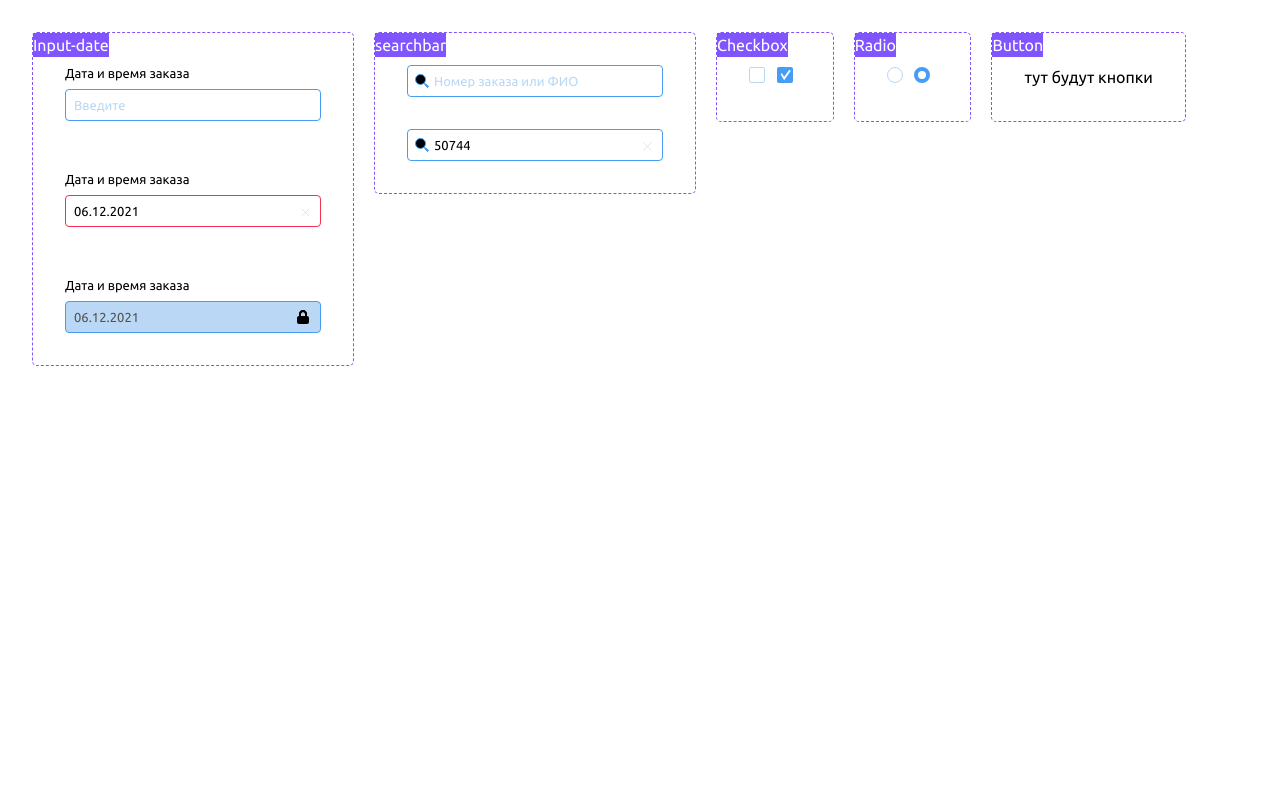
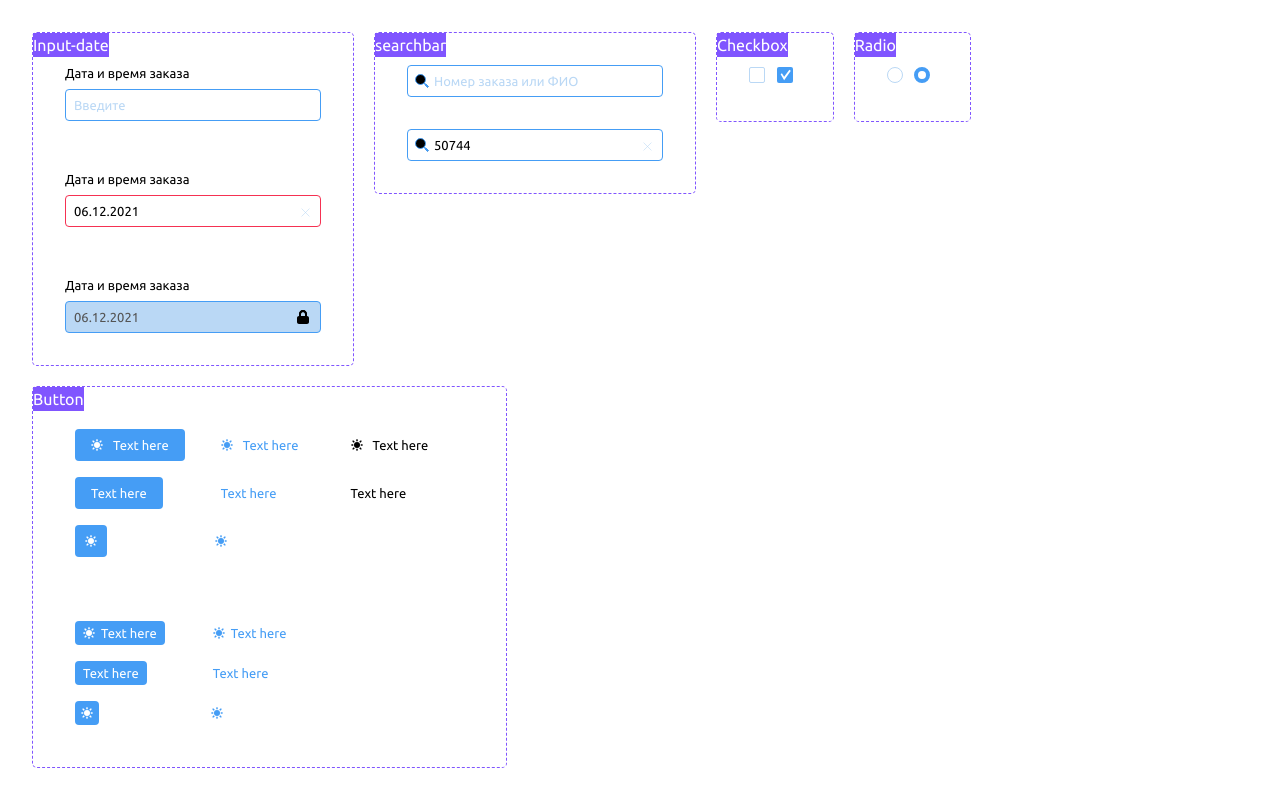
Before and after one commit to sponfin/Project, a website: page pages/blocks/ui-kit.html in a window 1280 px wide. Drawn offline with Linux system fonts and the light colour scheme.

Commit message:
Homework_6

```diff
--- /dev/null
+++ b/pages/blocks/button.css
@@ -0,0 +1,80 @@
+.btn-group {
+  display: flex;
+  padding: 10px;
+}
+.btn-group__item {
+  display: flex;
+  flex-direction: column;
+  align-items: flex-start;
+  margin-right: 20px;
+}
+
+.btn-group__btn {
+  margin-bottom: 16px;
+}
+
+.btn {
+  border: none;
+  cursor: pointer;
+  border-radius: 4px;
+  display: flex;
+  align-items: center;
+  justify-content: center;
+}
+.btn_large {
+  padding: 8px 16px;
+}
+
+.btn_small {
+  padding: 4px 8px;
+}
+
+.btn_large-only-icon {
+  width: 32px;
+  height: 32px;
+}
+
+.btn_small-only-icon {
+  width: 24px;
+  height: 24px;
+}
+
+.btn_blue {
+  background: #459df5;
+}
+.btn__icon {
+  height: 12px;
+  width: 12px;
+}
+
+.btn__icon_white {
+  fill: #ffffff;
+}
+.btn__icon_blue {
+  fill: #459df5;
+}
+
+.btn__icon_black {
+  fill: #000000;
+}
+
+.btn__icon_large {
+  margin-right: 10px;
+}
+.btn__icon_small {
+  margin-right: 6px;
+}
+
+.btn-text {
+  font-size: 13px;
+  line-height: 16px;
+}
+.btn-text_white {
+  color: #ffffff;
+}
+.btn-text_blue {
+  color: #459df5;
+}
+.btn-text_black {
+  color: #000000;
+}
--- a/pages/blocks/ui-kit.html
+++ b/pages/blocks/ui-kit.html
@@ -6,6 +6,7 @@
     <link rel="stylesheet" href="input.css" />
     <link rel="stylesheet" href="search-bar.css" />
     <link rel="stylesheet" href="checkbox-radio.css" />
+    <link rel="stylesheet" href="button.css" />
 
     <link rel="preconnect" href="https://fonts.googleapis.com" />
     <link rel="preconnect" href="https://fonts.gstatic.com" crossorigin />
@@ -170,7 +171,100 @@
       <!--Button -->
       <div class="block-wrapper page__block-wrapper">
         <p class="block-wrapper__title">Button</p>
-        <div class="button">тут будут кнопки</div>
+        <div class="btn-group">
+          <div class="btn-group__item">
+            <button
+              class="btn btn_large btn_blue btn-text btn-text_white btn-group__btn"
+            >
+              <svg class="btn__icon btn__icon_large btn__icon_white">
+                <use xlink:href="sprite.svg#sun"></use>
+              </svg>
+              Text here
+            </button>
+
+            <button
+              class="btn btn_large btn_blue btn-text btn-text_white btn-group__btn"
+            >
+              Text here
+            </button>
+
+            <button class="btn btn_large-only-icon btn_blue btn-group__btn">
+              <svg class="btn__icon btn__icon_white">
+                <use xlink:href="sprite.svg#sun"></use>
+              </svg>
+            </button>
+            <br />
+            <br />
+            <button
+              class="btn btn_small btn_blue btn-text btn-text_white btn-group__btn"
+            >
+              <svg class="btn__icon btn__icon_small btn__icon_white">
+                <use xlink:href="sprite.svg#sun"></use>
+              </svg>
+              Text here
+            </button>
+            <button
+              class="btn btn_small btn_blue btn-text btn-text_white btn-group__btn"
+            >
+              Text here
+            </button>
+            <button class="btn btn_small-only-icon btn_blue btn-group_1__btn">
+              <svg class="btn__icon btn__icon_white">
+                <use xlink:href="sprite.svg#sun"></use>
+              </svg>
+            </button>
+          </div>
+          <div class="btn-group__item">
+            <button class="btn btn_large btn-text btn-text_blue btn-group__btn">
+              <svg class="btn__icon btn__icon_large btn__icon_blue">
+                <use xlink:href="sprite.svg#sun"></use>
+              </svg>
+              Text here
+            </button>
+
+            <button class="btn btn_large btn-text btn-text_blue btn-group__btn">
+              Text here
+            </button>
+
+            <button class="btn btn_large-only-icon btn-group__btn">
+              <svg class="btn__icon btn__icon_blue">
+                <use xlink:href="sprite.svg#sun"></use>
+              </svg>
+            </button>
+            <br />
+            <br />
+            <button class="btn btn_small btn-text btn-text_blue btn-group__btn">
+              <svg class="btn__icon btn__icon_small btn__icon_blue">
+                <use xlink:href="sprite.svg#sun"></use>
+              </svg>
+              Text here
+            </button>
+            <button class="btn btn_small btn-text btn-text_blue btn-group__btn">
+              Text here
+            </button>
+            <button class="btn btn_small-only-icon btn-group_1__btn">
+              <svg class="btn__icon btn__icon_blue">
+                <use xlink:href="sprite.svg#sun"></use>
+              </svg>
+            </button>
+          </div>
+          <div class="btn-group__item">
+            <button
+              class="btn btn_large btn-text btn-text_black btn-group__btn"
+            >
+              <svg class="btn__icon btn__icon_large btn__icon_black">
+                <use xlink:href="sprite.svg#sun"></use>
+              </svg>
+              Text here
+            </button>
+
+            <button
+              class="btn btn_large btn-text btn-text_black btn-group__btn"
+            >
+              Text here
+            </button>
+          </div>
+        </div>
       </div>
     </div>
   </body>
```
